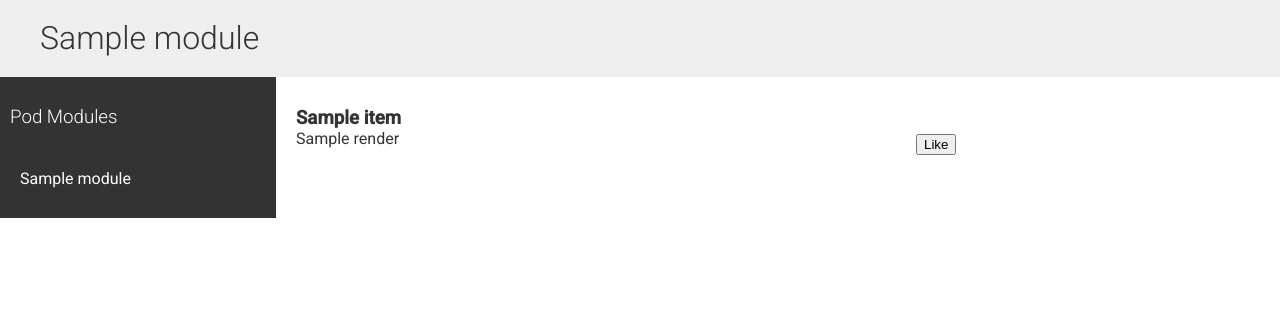
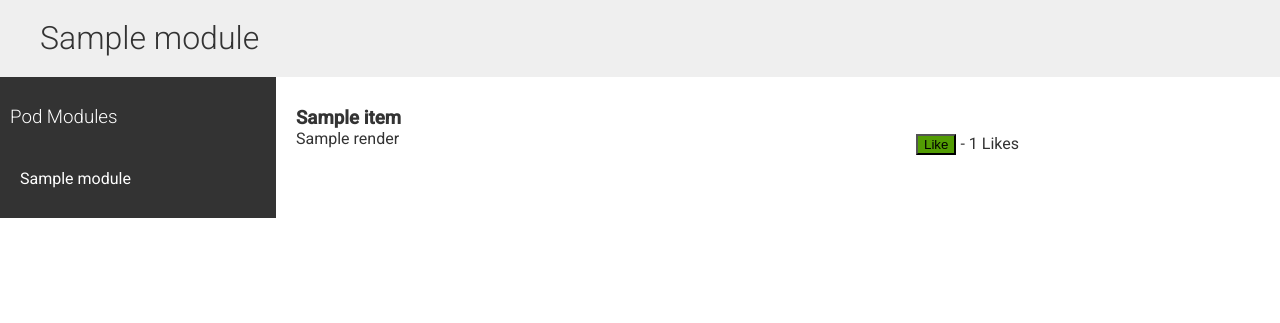
Before and after one commit to bharaddur/bounswe573-2022, a Django app: template susers/templates/susers/pod/detail.html in a window 1280 px wide. Shown: the part 98-421 px from the top of the page. Run offline with Django 3.2, Linux system fonts and the light colour scheme; the template is opened without the code that fills it: most values are stand-ins (such as "Sample title", 1, 10 or a date in 2020); some libraries are stand-ins or nearby versions.

Commit message:
like count added to the learning pod page

```diff
--- a/susers/templates/susers/pod/detail.html
+++ b/susers/templates/susers/pod/detail.html
@@ -43,7 +43,7 @@
     <br/>
     <form action="{% url 'like_pod' pod.pk %}" method = "POST">
         {% csrf_token %}
-        <button type="submit", name="pod_id", value="{{ pod.id }}", class="btn btn-primary btn-sm">Like</button>
+        <button type="submit", name="pod_id", value="{{ pod.id }}", class="taggit" style="background-color: rgb(82, 156, 3)">Like</button> - {{ pod.total_likes }} Likes
     </form>
 
 {% endblock %}
```
